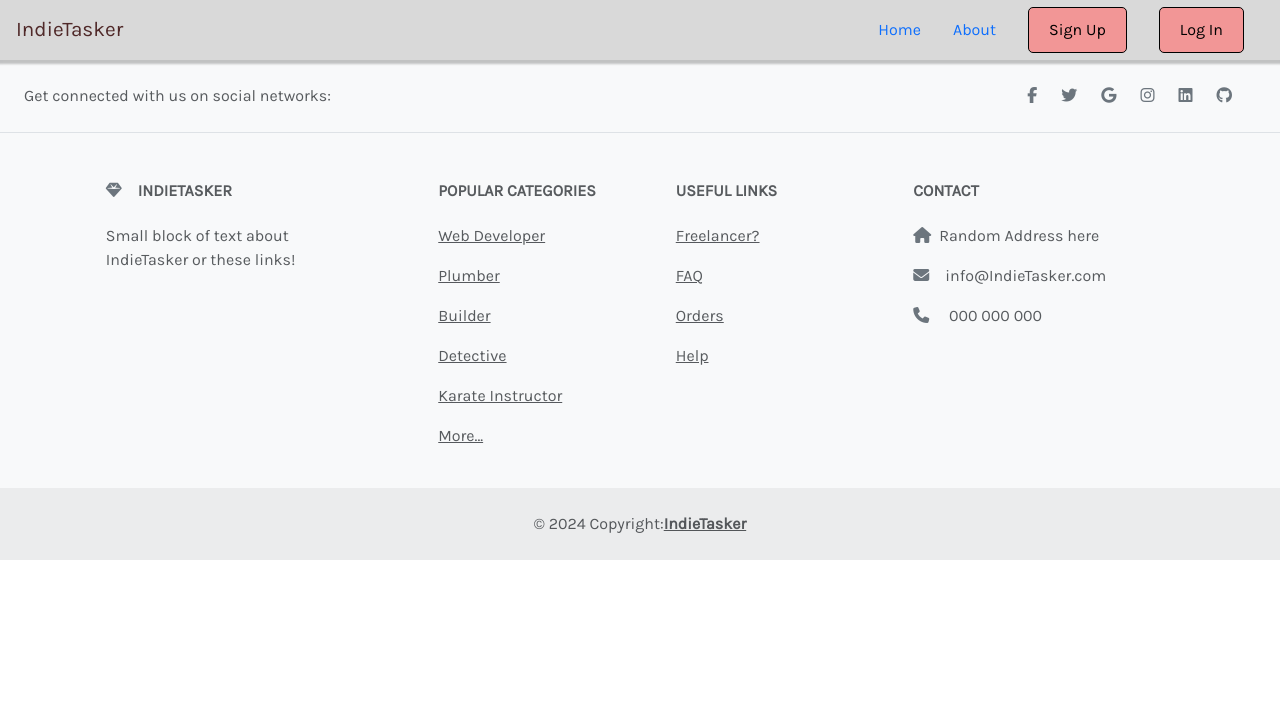
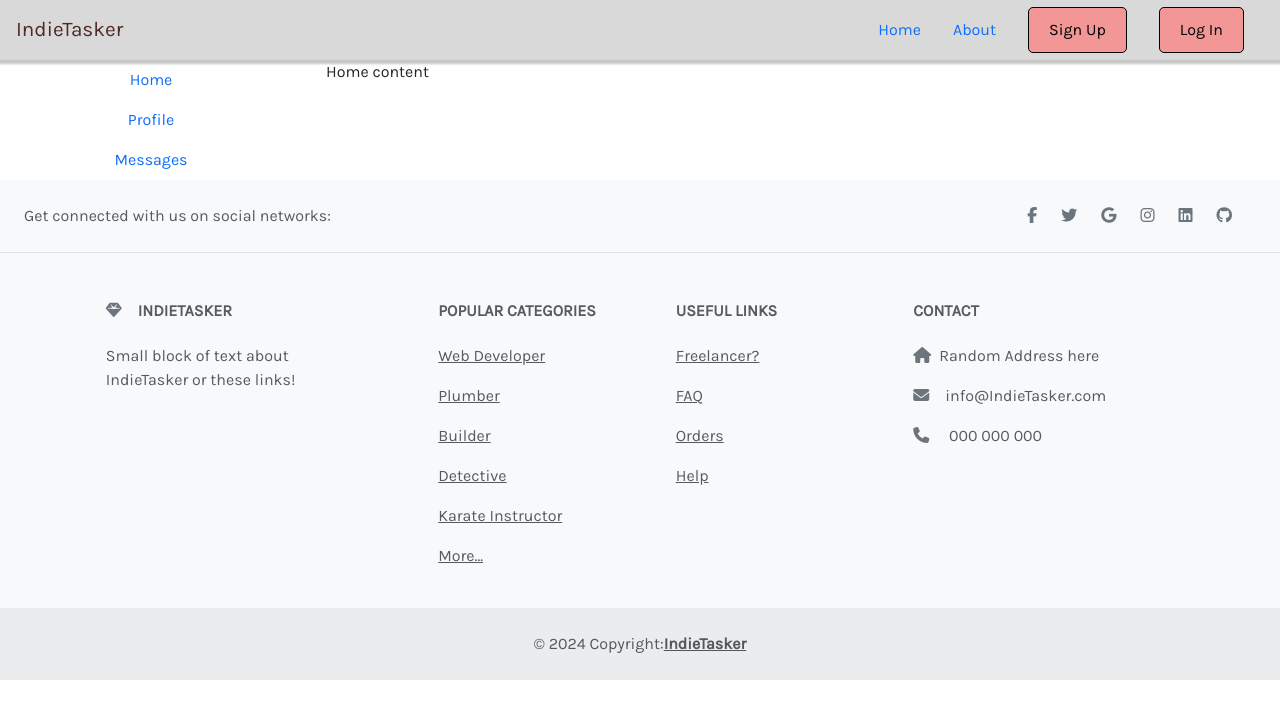
Before and after one commit to Moh-Zaman/IndieTasker, a React (Vite) app: page /about in a window 1280 px wide. Shown: the top 718 px of the page. Built offline with nearby package versions, Linux system fonts and the light colour scheme.

Commit message:
Added FAQ component, linked it to About page

```diff
--- a/src/App.jsx
+++ b/src/App.jsx
@@ -1,4 +1,5 @@
 import Home from "./pages/Home/Home";
+import About from "./pages/About/About";
 import Navbar from "./components/Navbar/Navbar";
 import Login from "./pages/Login/Login";
 import { Route, Routes } from "react-router-dom";
@@ -13,6 +14,7 @@ function App() {
             <Routes>
                 <Route path="/" element={<Home />} />
                 <Route path="/login" element={<Login />} />
+                <Route path="/about" element={<About />} />
             </Routes>
             <Footer />
         </div>
--- /dev/null
+++ b/src/components/FAQ/FAQ.jsx
@@ -0,0 +1,56 @@
+import React, { useState } from 'react';
+
+function FAQ() {
+  const [verticalActive, setVerticalActive] = useState('tab1');
+
+  const handleVerticalClick = (value) => {
+    if (value === verticalActive) {
+      return;
+    }
+
+    setVerticalActive(value);
+  };
+
+  return (
+    <>
+      <div className="row">
+        <div className="col-md-3">
+          <div className="nav flex-column text-center">
+            <NavItem onClick={() => handleVerticalClick('tab1')} active={verticalActive === 'tab1'}>
+              Home
+            </NavItem>
+            <NavItem onClick={() => handleVerticalClick('tab2')} active={verticalActive === 'tab2'}>
+              Profile
+            </NavItem>
+            <NavItem onClick={() => handleVerticalClick('tab3')} active={verticalActive === 'tab3'}>
+              Messages
+            </NavItem>
+          </div>
+        </div>
+        <div className="col-md-9">
+          <div className="tab-content">
+            <TabPane open={verticalActive === 'tab1'}>Home content</TabPane>
+            <TabPane open={verticalActive === 'tab2'}>Profile content</TabPane>
+            <TabPane open={verticalActive === 'tab3'}>Messages content</TabPane>
+          </div>
+        </div>
+      </div>
+    </>
+  );
+}
+
+function NavItem({ onClick, active, children }) {
+  return (
+    <div className={`nav-item ${active ? 'active' : ''}`}>
+      <a href="#" className="nav-link" onClick={onClick}>
+        {children}
+      </a>
+    </div>
+  );
+}
+
+function TabPane({ open, children }) {
+  return <div className={`tab-pane ${open ? 'active' : ''}`}>{children}</div>;
+}
+
+export default FAQ;
--- a/src/pages/About/About.jsx
+++ b/src/pages/About/About.jsx
@@ -0,0 +1,10 @@
+import React from "react";
+import FAQ from "../../components/FAQ/FAQ";
+
+export default function About() {
+  return (
+    <div className="about">
+      <FAQ />
+    </div>
+  );
+}
```
Also changed, not shown: src/components/FAQ/FAQ.css (added), 1 other file (tests, documents, lock files or other folders).
